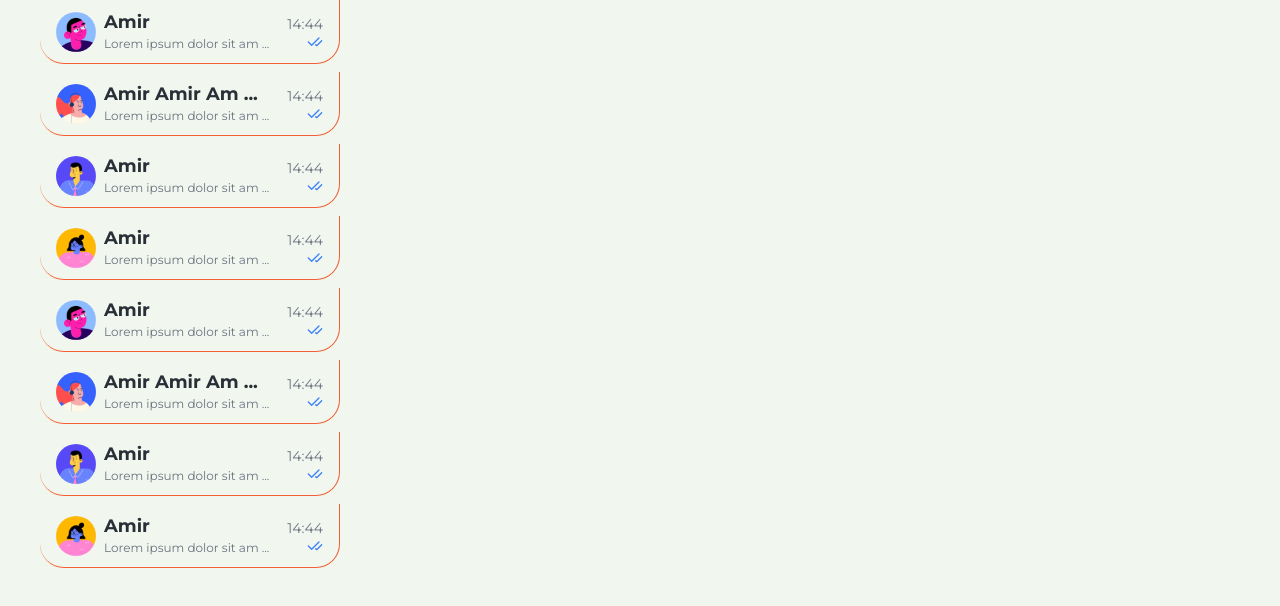
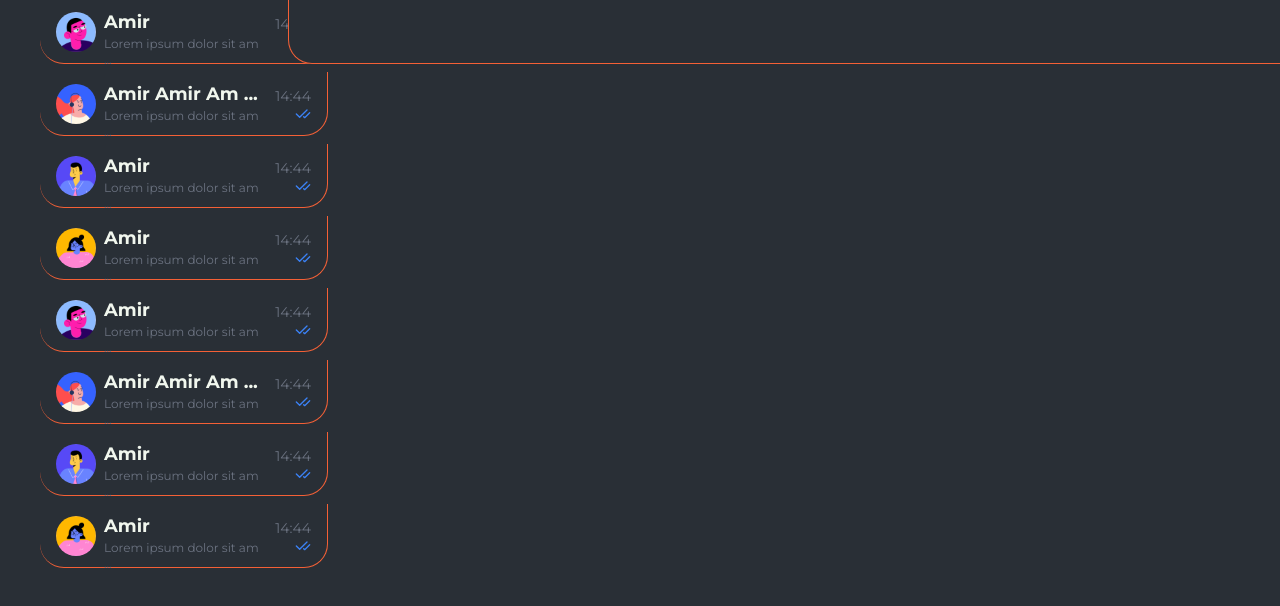
Before and after one commit to torgoMarket/Chatly, a React (Vite) app in the folder frontend/: page /dashboard in a window 1280 px wide. Shown: the top 606 px of the page. Built offline with nearby package versions, Linux system fonts and the light colour scheme.

Commit message:
[ADD] Sidebar/Actionbar

```diff
--- a/frontend/src/App.tsx
+++ b/frontend/src/App.tsx
@@ -7,7 +7,7 @@ function App() {
 	const { theme } = useTheme()
 
 	return (
-		<div className={clsx('app', 'light')}>
+		<div className={clsx('app', 'dark')}>
 			<AppRouter />
 		</div>
 	)
--- /dev/null
+++ b/frontend/src/components/Actionbar/Actionbar.module.scss
@@ -0,0 +1,3 @@
+.actionbar {
+	@apply fixed w-full h-16 top-0 z-10 px-6 bg-background border-b border-secondary sm:left-72 sm:border-l sm:rounded-bl-3xl flex items-center gap-4;
+}
--- /dev/null
+++ b/frontend/src/components/Actionbar/Actionbar.tsx
@@ -0,0 +1,5 @@
+import React from 'react'
+import styles from './Actionbar.module.scss'
+export const Actionbar = ({ children }: { children: React.ReactNode }) => {
+	return <div className={styles.actionbar}>{children}</div>
+}
--- a/frontend/src/components/ChatList/ChatList.module.scss
+++ b/frontend/src/components/ChatList/ChatList.module.scss
@@ -1,12 +1,9 @@
 .chatList {
-	@apply max-w-[300px] h-screen flex flex-col gap-2 overflow-y-scroll;
+	@apply w-full h-screen flex flex-col gap-2 overflow-y-scroll;
 
-	/* Hide scrollbar for Webkit browsers (Chrome, Safari) */
 	&::-webkit-scrollbar {
 		display: none;
 	}
-
-	/* Hide scrollbar for IE, Edge and Firefox */
-	-ms-overflow-style: none; /* IE and Edge */
-	scrollbar-width: none; /* Firefox */
+	-ms-overflow-style: none;
+	scrollbar-width: none;
 }
--- a/frontend/src/components/Container/Container.module.scss
+++ b/frontend/src/components/Container/Container.module.scss
@@ -1,3 +1,3 @@
 .container {
-	@apply max-w-[1200px] mx-auto;
+	@apply relative max-w-[1200px] mx-auto;
 }
--- /dev/null
+++ b/frontend/src/components/Sidebar/Sidebar.module.scss
@@ -0,0 +1,3 @@
+.sidebar {
+	@apply h-full mt-16 w-72 sm:translate-x-0 sm:mt-0 flex flex-col transition-all duration-300 ease-in-out;
+}
--- /dev/null
+++ b/frontend/src/components/Sidebar/Sidebar.tsx
@@ -0,0 +1,22 @@
+import clsx from 'clsx'
+import React from 'react'
+import styles from './Sidebar.module.scss'
+
+interface SidebarProps {
+	children: React.ReactNode
+	isOpen: boolean
+}
+
+export const Sidebar: React.FC<SidebarProps> = ({ children, isOpen }) => {
+	return (
+		<div
+			className={clsx(
+				isOpen ? 'translate-x-0' : '-translate-x-full',
+				styles.sidebar,
+				'sm:translate-x-0'
+			)}
+		>
+			{children}
+		</div>
+	)
+}
--- a/frontend/src/pages/Dashboard/Dashboard.module.scss
+++ b/frontend/src/pages/Dashboard/Dashboard.module.scss
@@ -0,0 +1,3 @@
+.burgerBtn {
+	@apply block sm:hidden cursor-pointer;
+}
--- a/frontend/src/pages/Dashboard/Dashboard.tsx
+++ b/frontend/src/pages/Dashboard/Dashboard.tsx
@@ -1,10 +1,33 @@
+import { AlignJustify, X } from 'lucide-react'
+import { Actionbar } from '../../components/Actionbar/Actionbar'
 import { ChatList } from '../../components/ChatList/ChatList'
 import { Container } from '../../components/Container/Container'
+import { Sidebar } from '../../components/Sidebar/Sidebar'
+
+import { useState } from 'react'
+import styles from './Dashboard.module.scss'
 
 export const Dashboard = () => {
+	const [isSidebarOpen, setIsSidebarOpen] = useState(false)
+
 	return (
 		<Container>
-			<ChatList />
+			<Sidebar isOpen={isSidebarOpen}>
+				<ChatList />
+			</Sidebar>
+			<Actionbar>
+				{isSidebarOpen ? (
+					<X
+						className={styles.burgerBtn}
+						onClick={() => setIsSidebarOpen(!isSidebarOpen)}
+					/>
+				) : (
+					<AlignJustify
+						className={styles.burgerBtn}
+						onClick={() => setIsSidebarOpen(!isSidebarOpen)}
+					/>
+				)}
+			</Actionbar>
 		</Container>
 	)
 }
```
